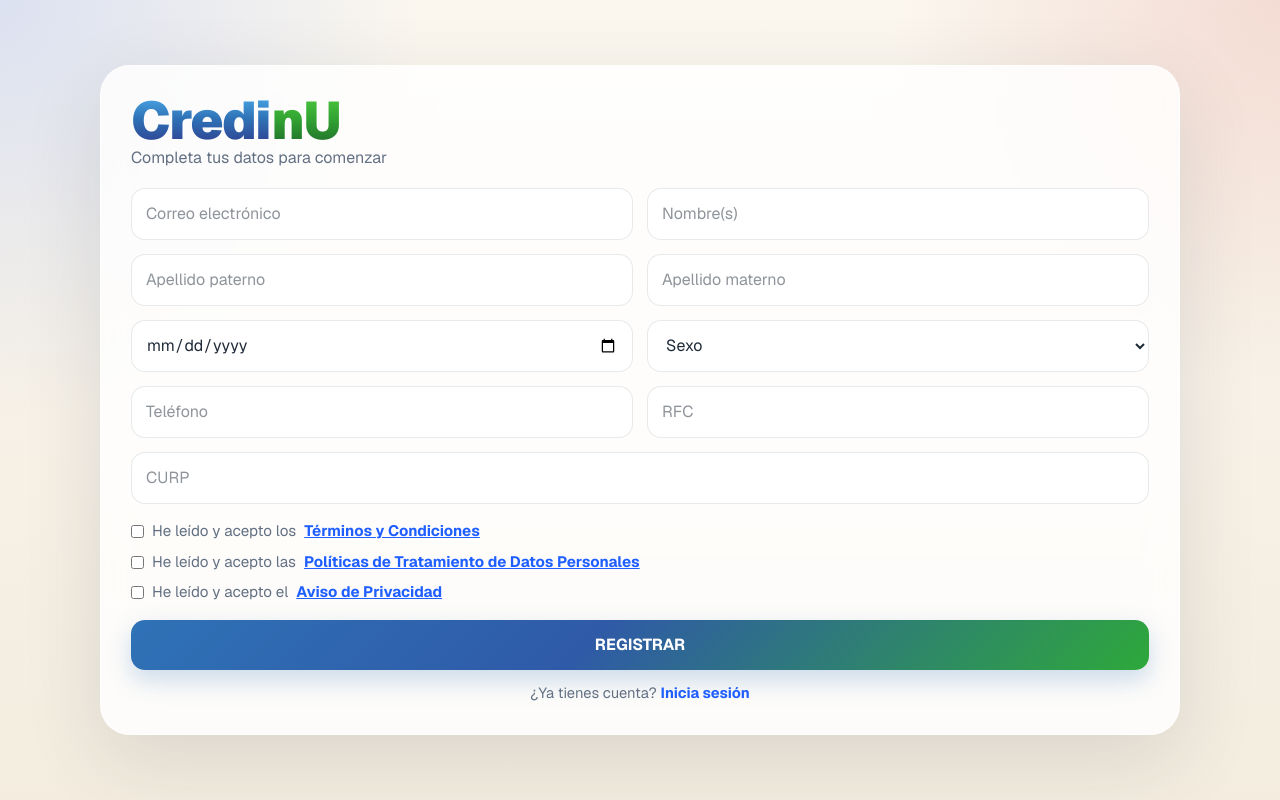
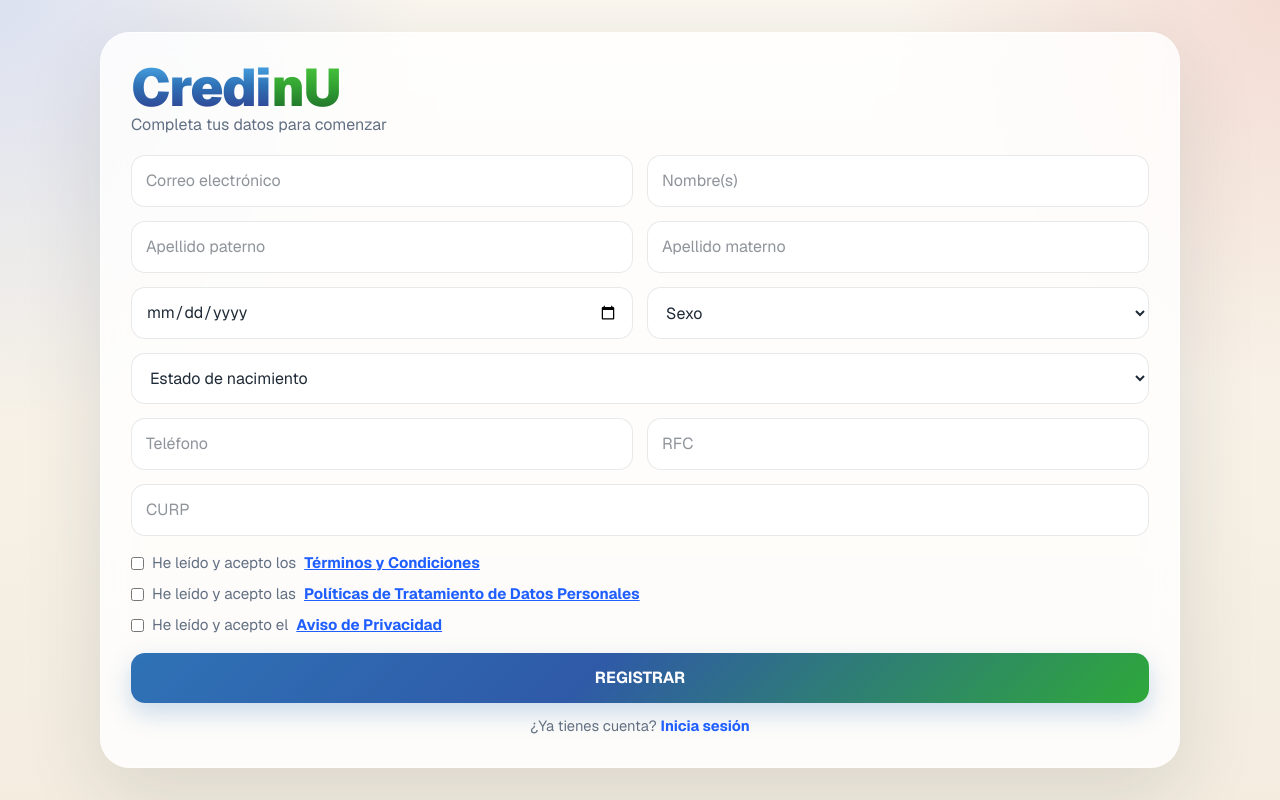
Before and after one commit to jprivera99/credinu-client, a Next.js app in the folder frontend/: page /register in a window 1280 px wide. Built offline with nearby package versions, Linux system fonts and the light colour scheme; no server answers.

Commit message:
estado de nacimiento input frontend

```diff
--- a/frontend/app/register/page.tsx
+++ b/frontend/app/register/page.tsx
@@ -18,6 +18,7 @@ export default function RegisterPage() {
     apellido_materno: "",
     fecha_nacimiento: "",
     sexo: "",
+    estado_nacimiento: "",
     rfc: "",
     curp: "",
     telefono: "",
@@ -164,6 +165,43 @@ export default function RegisterPage() {
             <option value="M">Mujer</option>
           </select>
 
+          <select name="estado_nacimiento" onChange={handleChange} className="register-input register-span-2">
+            <option value="">Estado de nacimiento</option>
+            <option value="AGS">Aguascalientes</option>
+            <option value="BC">Baja California</option>
+            <option value="BCS">Baja California Sur</option>
+            <option value="CAM">Campeche</option>
+            <option value="CHIS">Chiapas</option>
+            <option value="CHIH">Chihuahua</option>
+            <option value="CDMX">Ciudad de México</option>
+            <option value="COAH">Coahuila</option>
+            <option value="COL">Colima</option>
+            <option value="DGO">Durango</option>
+            <option value="GTO">Guanajuato</option>
+            <option value="GRO">Guerrero</option>
+            <option value="HGO">Hidalgo</option>
+            <option value="JAL">Jalisco</option>
+            <option value="MEX">Estado de México</option>
+            <option value="MICH">Michoacán</option>
+            <option value="MOR">Morelos</option>
+            <option value="NAY">Nayarit</option>
+            <option value="NL">Nuevo León</option>
+            <option value="OAX">Oaxaca</option>
+            <option value="PUE">Puebla</option>
+            <option value="QRO">Querétaro</option>
+            <option value="QROO">Quintana Roo</option>
+            <option value="SLP">San Luis Potosí</option>
+            <option value="SIN">Sinaloa</option>
+            <option value="SON">Sonora</option>
+            <option value="TAB">Tabasco</option>
+            <option value="TAMS">Tamaulipas</option>
+            <option value="TLAX">Tlaxcala</option>
+            <option value="VER">Veracruz</option>
+            <option value="YUC">Yucatán</option>
+            <option value="ZAC">Zacatecas</option>
+            <option value="EXT">Extranjero</option>
+          </select>
+
           <input
             name="telefono"
             placeholder="Teléfono"
```
